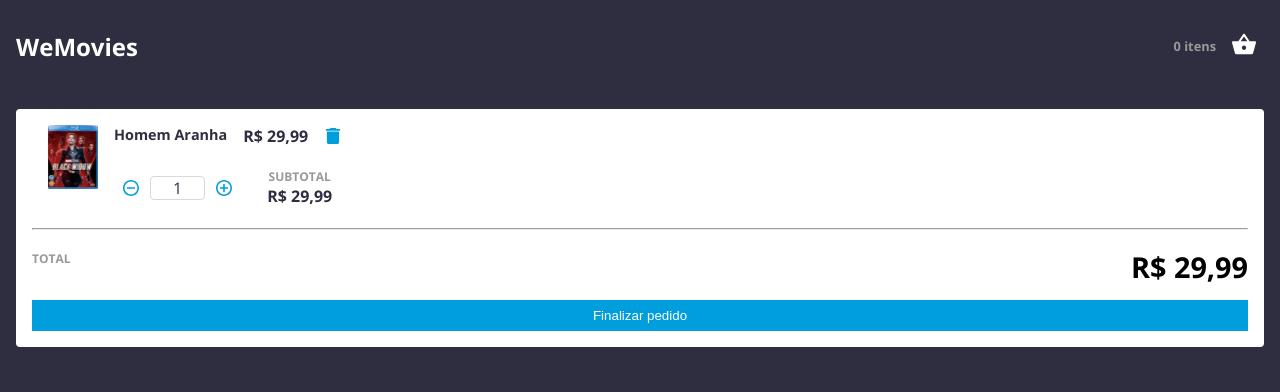
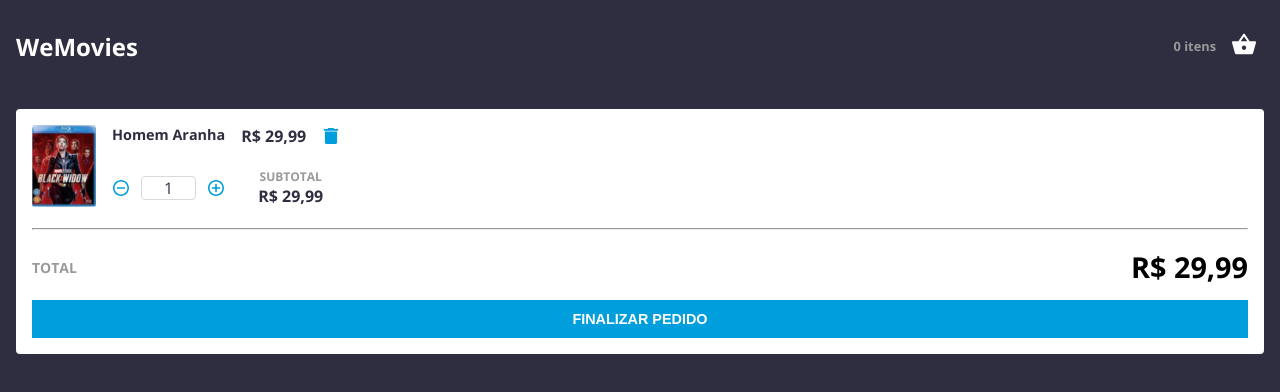
Before and after one commit to lazarok09/wefit-challenge, a Next.js app: page /carrinho in a window 1280 px wide. Shown: the top 392 px of the page. Built offline with nearby package versions, Linux system fonts and the light colour scheme.

Commit message:
style(ProductCartCard): adjust spacements of image and container

```diff
--- a/src/components/ProductCartCard/index.tsx
+++ b/src/components/ProductCartCard/index.tsx
@@ -33,7 +33,13 @@ export const ProductCartCard = (props: Props) => {
     <Styled.Wrapper>
       <Styled.HeadContainer>
         <Styled.ImageContainer>
-          <Image alt="Homem aranha" src={DVD_ICON} layout="fill" />
+          <Image
+            src={DVD_ICON}
+            alt="Homem aranha"
+            layout="fill"
+            className="custom-image"
+            fill
+          />
         </Styled.ImageContainer>
 
         <Styled.BodyContainer>
@@ -57,7 +63,7 @@ export const ProductCartCard = (props: Props) => {
               quantity={productQuantity}
             />
             <Styled.SubTotalContainer>
-              <Styled.TotalLabel>Subtotal</Styled.TotalLabel>
+              <Styled.SubTotalLabel>Subtotal</Styled.SubTotalLabel>
               <Styled.SubTotal>{subTotalFormatted}</Styled.SubTotal>
             </Styled.SubTotalContainer>
           </Styled.AcionsContainer>
--- a/src/components/ProductCartCard/styles.ts
+++ b/src/components/ProductCartCard/styles.ts
@@ -1,6 +1,7 @@
 "use client";
 
 import styled, { css } from "styled-components";
+import { CustomButton } from "../CustomButton/styles";
 
 export const Wrapper = styled.div`
   ${({ theme }) => css`
@@ -15,6 +16,7 @@ export const Wrapper = styled.div`
 export const HeadContainer = styled.div`
   ${({ theme }) => css`
     display: flex;
+    gap: 16px;
   `}
 `;
 export const BodyContainer = styled.div`
@@ -29,19 +31,27 @@ export const FooterContainer = styled.div`
     display: flex;
     gap: 16px;
     flex-direction: column;
+    ${CustomButton} {
+      font-weight: 700;
+      text-transform: uppercase;
+      font-size: 0.9rem;
+      padding: 11px 0px;
+    }
   `}
 `;
 
 export const ImageContainer = styled.div`
   ${({ theme }) => css`
     position: relative;
-    object-fit: contain;
+    object-fit: cover;
 
-    width: 82px;
-    height: 64px;
-    img {
+    width: 64px;
+    height: 82px;
+
+    .custom-image {
       width: 100%;
       height: 100%;
+      min-width: 64px;
     }
   `}
 `;
@@ -106,7 +116,7 @@ export const Separator = styled.hr`
   `}
 `;
 
-export const TotalLabel = styled.span`
+export const SubTotalLabel = styled.span`
   ${({ theme }) => css`
     line-height: 16.34px;
     font-weight: 700;
@@ -115,11 +125,22 @@ export const TotalLabel = styled.span`
     color: ${theme.colors.lightGray};
   `}
 `;
+export const TotalLabel = styled.span`
+  ${({ theme }) => css`
+    line-height: 19.07px;
+
+    font-weight: 700;
+    text-transform: uppercase;
+    font-size: 14px;
+    color: ${theme.colors.lightGray};
+  `}
+`;
 
 export const TotalContainer = styled.div`
   ${({ theme }) => css`
     display: flex;
     justify-content: space-between;
+    align-items: center;
   `}
 `;
 
--- a/src/containers/Add/styles.ts
+++ b/src/containers/Add/styles.ts
@@ -6,8 +6,8 @@ import styled, { css } from "styled-components";
 export const AddContainer = styled.div`
   ${({ theme }) => css`
     display: flex;
-    gap: 2px;
     align-items: center;
+    gap: 11px;
     justify-content: center;
 
     & > span {
@@ -20,8 +20,8 @@ export const AddContainer = styled.div`
     ${CustomButton} {
       background: transparent;
       border: none;
-      margin: none;
-      padding: none;
+      margin: 0;
+      padding: 0;
     }
   `}
 `;
```
